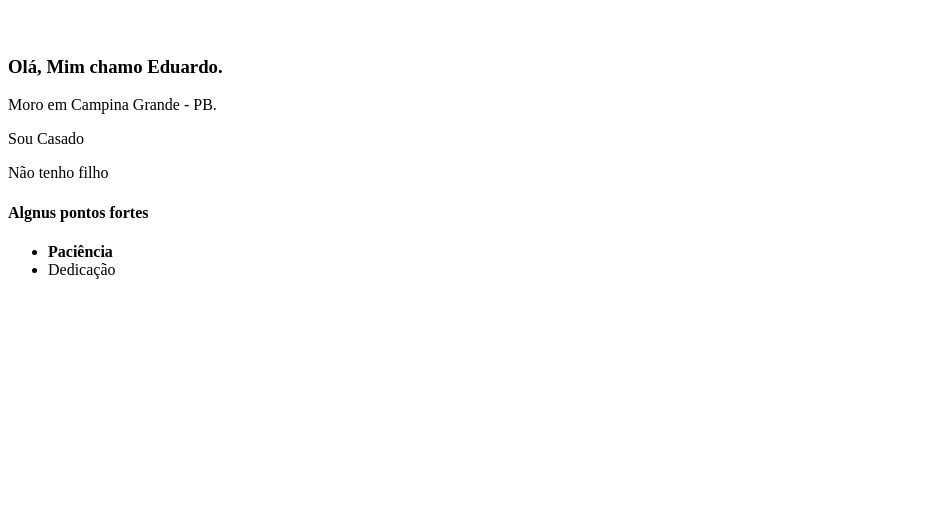
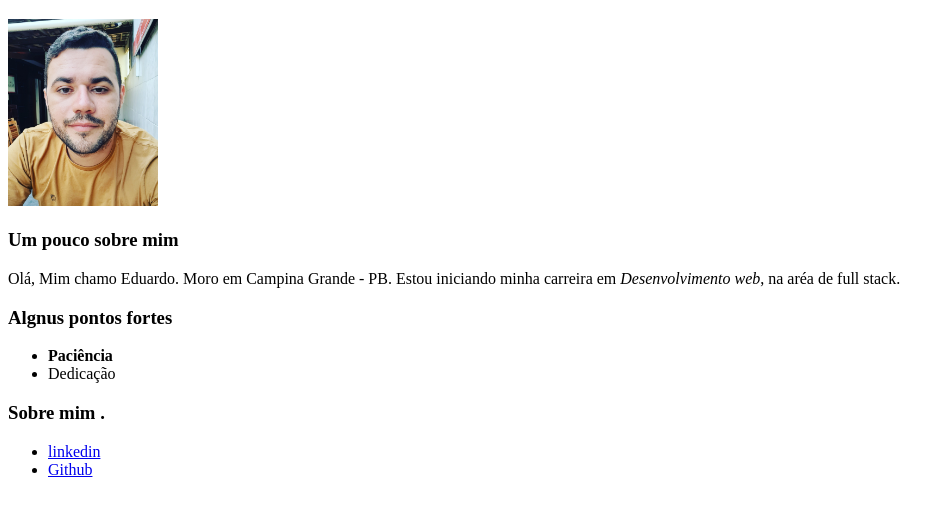
Before and after one commit to EduardoPedro259/EduardoPedro.github.io, a plain HTML site: page index.html in a window 1280 px wide. Shown: the part 61-574 px from the top of the page, without its empty margins (0-950 px from the left). Drawn offline with Linux system fonts and the light colour scheme.

Commit message:
atualizando foto e links

```diff
--- a/index.html
+++ b/index.html
@@ -7,16 +7,20 @@
 </head>
 <body>
     <h1>Eduardo Pedro </h1>
-    <img src="/home/eduardo/portifolio/EduardoPedro.github.io/imagen" alt="">
-    <h3>Olá, Mim  chamo Eduardo. </h3>
-    <p>Moro em Campina Grande - PB.</p>
-    <p>Sou Casado</p>
-    <p>Não tenho filho</p>
-    <h4>Algnus pontos fortes</h4>
+    <img src="eu.jpg" alt="" width="150">
+    <h3>Um pouco sobre mim</h3>
+    <p>Olá, Mim  chamo Eduardo. Moro em Campina Grande - PB. Estou iniciando minha carreira em <em>Desenvolvimento web</em>, na aréa de full stack. </p>
+
+
+    <h3>Algnus pontos fortes</h3>
     <ul>
         <li><strong>Paciência</strong></li>
         <li>Dedicação</li>
-
+    </ul>
+    <h3>Sobre mim .</h3>
+    <ul>
+        <li><a href="https://www.linkedin.com/in/eduardo-pedro-aa1339101/" target="_blank">linkedin</a></li>
+        <li><a href="https://github.com/EduardoPedro259" target="_blank"> Github</a></li>
     </ul>
 </body>
 </html>
```
Also changed, not shown: eu.jpg (renamed from imagen/eu.jpg).
